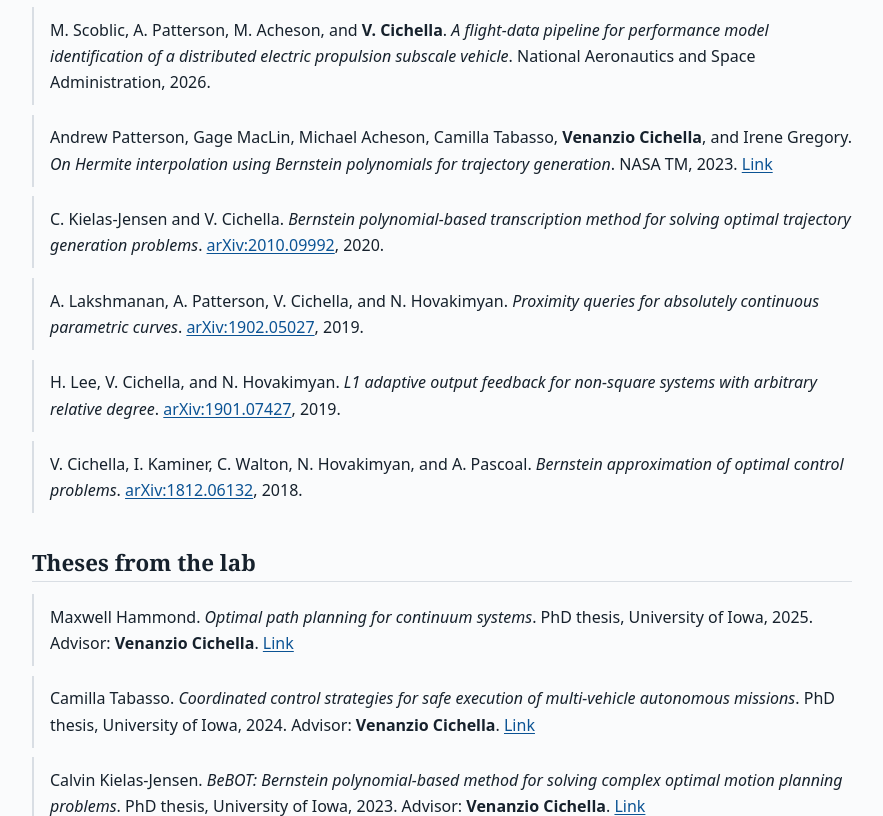
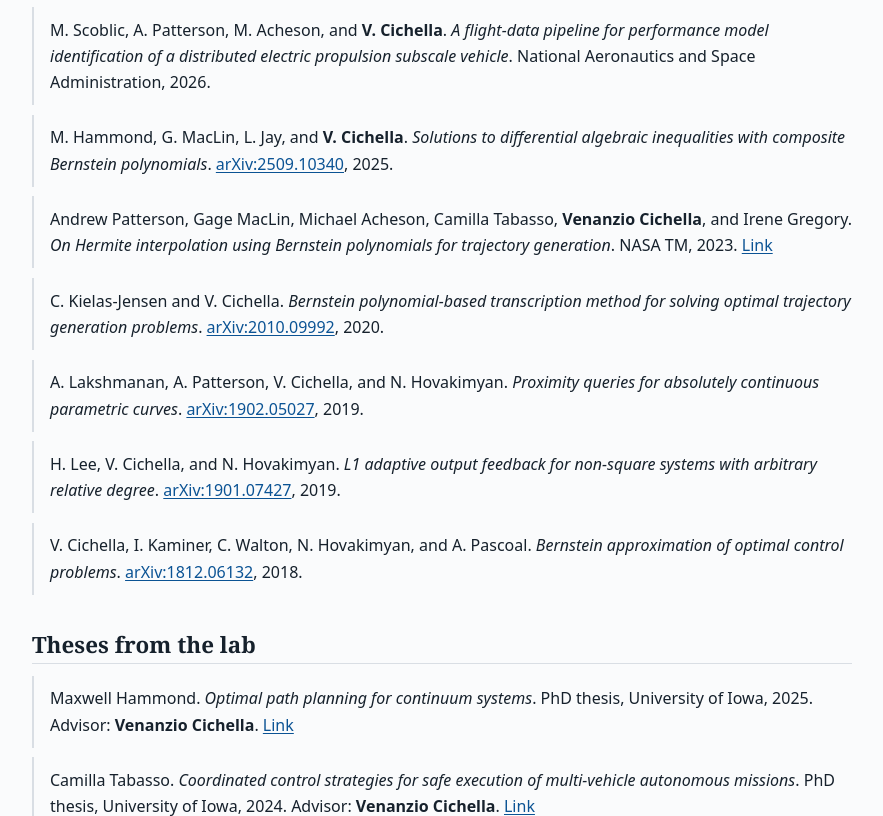
Before and after one commit to venanziocichella/venanziocichella.github.io, a plain HTML site: page publications.html in a window 1280 px wide. Shown: the part 11184-12000 px from the top of the page, without its empty margins (198-1081 px from the left). Drawn offline with Linux system fonts and the light colour scheme.

Commit message:
Add DAI preprint
Claude-Session: https://claude.ai/code/session_01SBTLbGjxME84fiXbkw3bxa

Co-authored-by: Claude <noreply@anthropic.com>

```diff
--- a/publications.html
+++ b/publications.html
@@ -229,6 +229,7 @@
       <li><strong>V. Cichella</strong>, I. Kaminer, C. Walton, N. Hovakimyan, and A. Pascoal. <em>Costate estimation and covector mapping for Bernstein polynomial direct methods in optimal control</em>. <a href="https://arxiv.org/abs/2611.00250">arXiv:2611.00250</a>, 2026.</li>
       <li>G. MacLin, M. Peterson, C. Tabasso, <strong>V. Cichella</strong>, J. Migdal, T. Brady, and T. Padir. <em>Continuous-time safe planning and control for agile quadrupeds</em>. <a href="https://arxiv.org/abs/2610.35670">arXiv:2610.35670</a>, 2026.</li>
       <li>M. Scoblic, A. Patterson, M. Acheson, and <strong>V. Cichella</strong>. <em>A flight-data pipeline for performance model identification of a distributed electric propulsion subscale vehicle</em>. National Aeronautics and Space Administration, 2026.</li>
+      <li>M. Hammond, G. MacLin, L. Jay, and <strong>V. Cichella</strong>. <em>Solutions to differential algebraic inequalities with composite Bernstein polynomials</em>. <a href="https://arxiv.org/abs/2509.10340">arXiv:2509.10340</a>, 2025.</li>
       <li>Andrew Patterson, Gage MacLin, Michael Acheson, Camilla Tabasso, <strong>Venanzio Cichella</strong>, and Irene Gregory. <em>On Hermite interpolation using Bernstein polynomials for trajectory generation</em>. NASA TM, 2023. <a href="https://ntrs.nasa.gov/citations/20230013467">Link</a></li>
       <li>C. Kielas-Jensen and V. Cichella. <em>Bernstein polynomial-based transcription method for solving optimal trajectory generation problems</em>. <a href="https://arxiv.org/abs/2010.09992">arXiv:2010.09992</a>, 2020.</li>
       <li>A. Lakshmanan, A. Patterson, V. Cichella, and N. Hovakimyan. <em>Proximity queries for absolutely continuous parametric curves</em>. <a href="https://arxiv.org/abs/1902.05027">arXiv:1902.05027</a>, 2019.</li>
```
